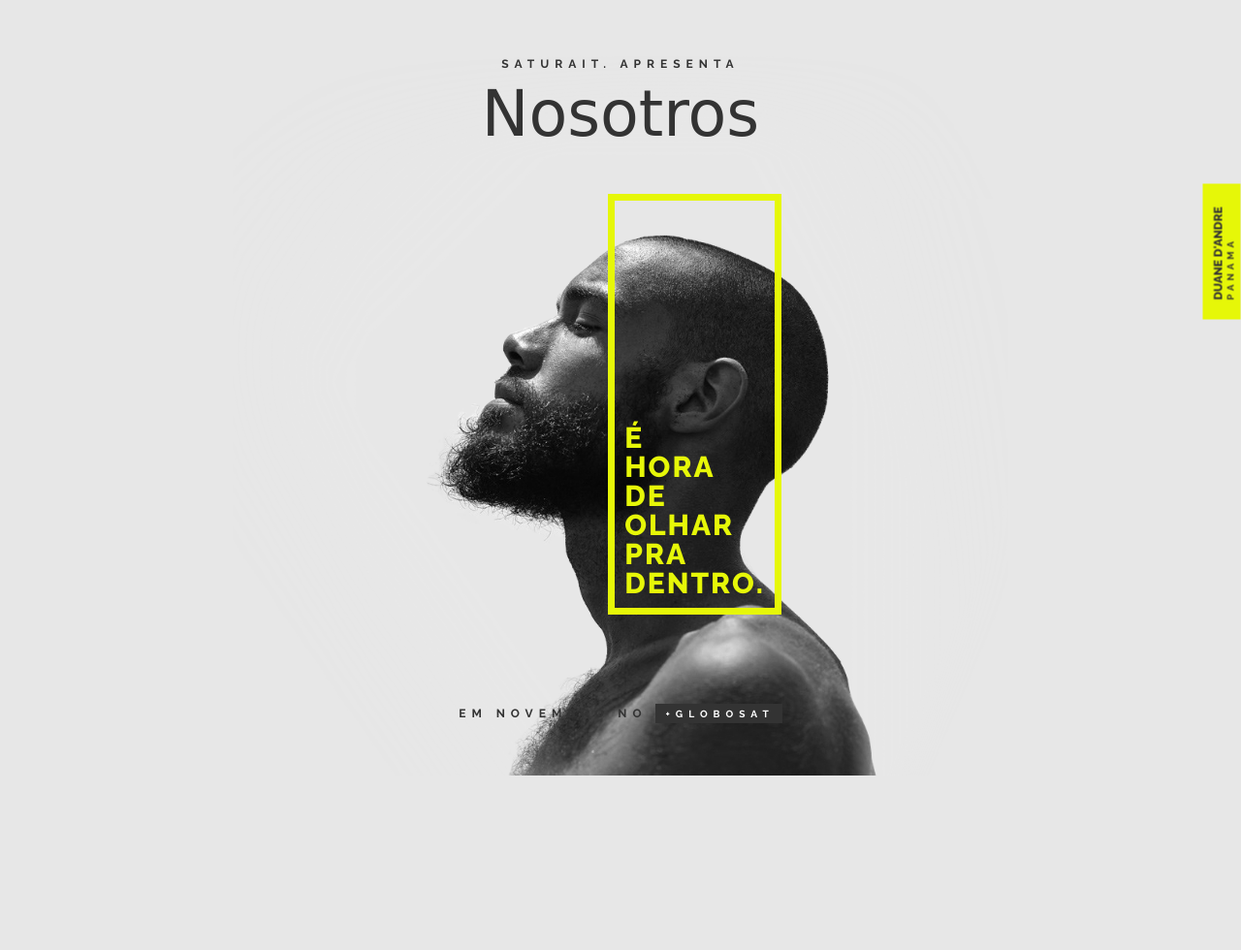
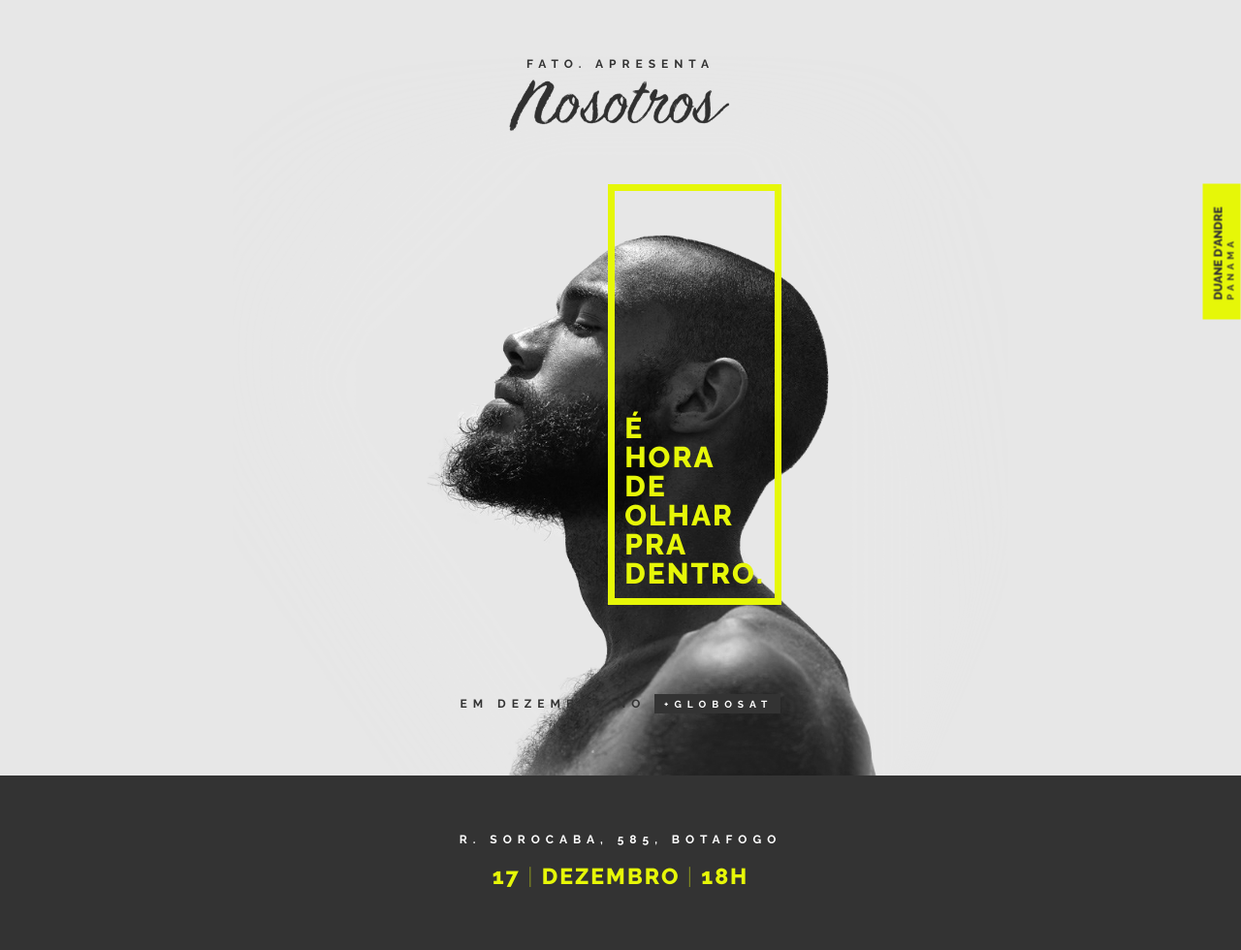
Before and after one commit to leticialourenco/nosotros-documentary, a plain HTML site: page index.html in a window 1280 px wide. Shown: the whole page at 97% size. Before the commit the page ends 800 px from the top, so only its background shows below. Drawn offline with Linux system fonts and the light colour scheme; a web font is replaced by a local one.

Commit message:
Add event info

```diff
--- a/index.html
+++ b/index.html
@@ -5,7 +5,7 @@
 	<meta http-equiv="X-UA-Compatible" content="IE=edge">
   	<meta name="viewport" content="width=device-width, initial-scale=1, shrink-to-fit=no">
 
-	<title>Saturait. // Nosotros</title>
+	<title>Nosotros - É hora de olhar pra dentro</title>
 	<link rel="icon" href="images/favicon.png" type="image/x-icon">
 
 	<link rel="stylesheet" href="style/reset.css">
@@ -13,8 +13,8 @@
 </head>
 <body>
 	<div class="page cover">
-		<h2 class="pre-title">Saturait. Apresenta</h2>
-		<h1 class="title">Nosotros</h1>
+		<h2 class="pre-title">Fato. Apresenta</h2>
+		<img class="logo" src="images/nosotros.png">
 
 		<div class="sticker">
 			<p>Duane D'Andre<br><span>Panama</span></p>
@@ -24,7 +24,12 @@
 			<p>É<br>hora<br>de<br>olhar<br>pra<br>dentro.</p>
 		</div>
 
-		<h2 class="pre-title cover-footer">Em novembro no <span>+globosat</span></h2>
+		<h2 class="pre-title cover-footer">Em dezembro no <span>+globosat</span></h2>
+	</div>
+
+	<div class="info">
+		<h2 class="pre-title">R. Sorocaba, 585, Botafogo</h2>
+		<h1 class="title">17 <span>|</span> Dezembro <span>|</span> 18h</h1>
 	</div>
 </body>
 </html>
--- a/style/style.css
+++ b/style/style.css
@@ -1,10 +1,25 @@
-@import url('https://fonts.googleapis.com/css?family=Damion|Raleway:300,400,700,800,900');
+@import url('https://fonts.googleapis.com/css?family=Raleway:300,400,700,800,900');
 
 body {
 	font-family: 'Raleway', sans-serif;
 	color: #333;
 	font-size: 12px;
 	background: #e7e7e7;
+}
+
+::selection {
+	background: #222;
+	color: #e6f708;
+}
+
+::-moz-selection {
+	background: #222;
+	color: #e6f708;
+}
+
+.logo {
+	width: 230px;
+	margin: .5em 0 0;
 }
 
 .page {
@@ -17,6 +32,7 @@ body {
 	background-size: auto;
 	max-width: 1480px;
 	margin: 0 auto;
+	text-align: center;
 }
 
 .pre-title {
@@ -36,10 +52,18 @@ body {
 }
 
 .title {
-	font-family: 'Damion', cursive;
+	font-weight: 800;
+	font-size: 23px;
+	letter-spacing: 2px;
+	text-transform: uppercase;
+	color: #e6f708;
 	text-align: center;
-	font-size: 65px;
-	margin: .2em 0 0;
+	margin-top: 20px;
+}
+
+.title span {
+	font-weight: 100;
+	opacity: 0.5;
 }
 
 .cover-footer {
@@ -48,6 +72,7 @@ body {
 }
 
 .slogan-frame {
+	text-align: left;
 	border: solid 7px #e6f708;
 	width: 130px;
 	height: 50vh;
@@ -72,6 +97,7 @@ body {
 	padding: 10px 0 5px 20px;
 	text-transform: uppercase;
 	font-weight: 800;
+	text-align: left;
 
     position: fixed;
     right: -50px;
@@ -88,7 +114,11 @@ body {
 	font-weight: 700;
 }
 
-
+.info {
+	background: #333;
+	color: #fff;
+	height: 180px;
+}
 
 /* Desktop adjustments
  */
@@ -136,6 +166,10 @@ and (max-device-width : 1024px)  {
 	.cover-footer {
 		color: #bbb;
 	}
+
+	.title {
+		font-size: 20px;
+	}
 }
 
 /* iPhone 5, 5S
```
Also changed, not shown: images/nosotros.png (added).
